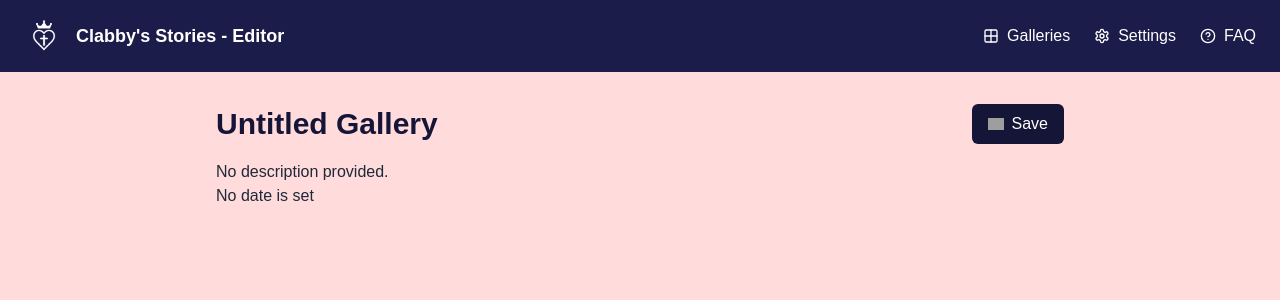
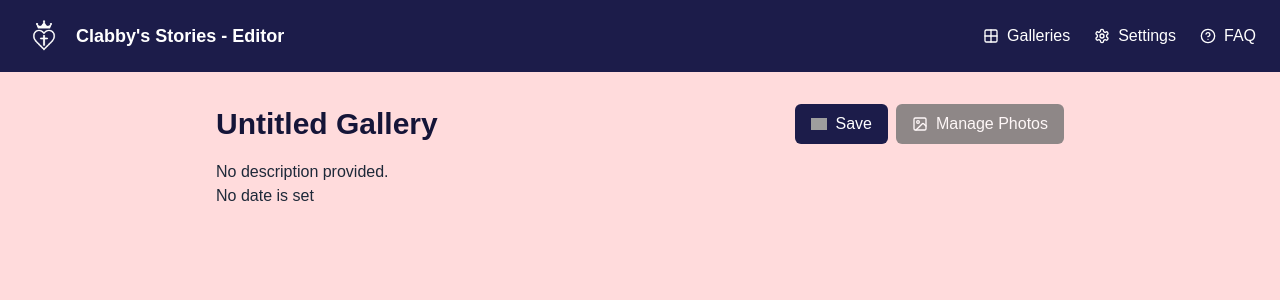
Before and after one commit to davinaleong/proj-clabbys-stories-web-app, a Next.js app: page /editor/create in a window 1280 px wide. Shown: the top 300 px of the page. Built offline with nearby package versions, Linux system fonts and the light colour scheme; no server answers; grey boxes are pictures that could not be loaded; a web font is replaced by a local one.

Commit message:
Minor changes to the save button

```diff
--- a/src/app/editor/[id]/page.jsx
+++ b/src/app/editor/[id]/page.jsx
@@ -272,13 +272,14 @@ export default function UpdateGalleryPage() {
           {editedTitle}
         </h1>
 
+        <div className="flex gap-2">
           <button
             onClick={handleSave}
             disabled={saving}
-          className={`flex gap-2 items-center px-4 py-2 rounded-md transition ${
+            className={`flex gap-2 items-center px-4 py-2 rounded-md  text-white transition ${
               saving
                 ? "bg-carbon-blue-500 opacity-80 cursor-not-allowed"
-              : "bg-carbon-blue-700 hover:bg-carbon-blue-500 text-white"
+                : "bg-carbon-blue-500 hover:bg-carbon-blue-700"
             }`}
           >
             {saving ? (
@@ -294,11 +295,21 @@ export default function UpdateGalleryPage() {
               </>
             ) : (
               <>
-              <Image src={checkIcon} alt="Check Icon" width={16} height={16} />
+                <Image
+                  src={checkIcon}
+                  alt="Check Icon"
+                  width={16}
+                  height={16}
+                />
                 Save
               </>
             )}
           </button>
+          <button className="flex gap-2 items-center px-4 py-2 rounded-md transition bg-neutral-500 hover:bg-neutral-500 text-white opacity-80 cursor-not-allowed">
+            <Image src={imageIcon} alt="Image Icon" width={16} height={16} />
+            Manage Photos
+          </button>
+        </div>
       </header>
 
       {/* ✅ Editable Fields */}
--- a/src/app/editor/create/page.jsx
+++ b/src/app/editor/create/page.jsx
@@ -4,7 +4,8 @@ import Image from "next/image"
 import { useRouter } from "next/navigation" // ✅ import router
 import { useState, useRef } from "react"
 import checkIcon from "./../../assets/icons/check.svg"
-import iconLoaderWhite from "./../../assets/icons/loader-circle-w.svg"
+import loaderIcon from "./../../assets/icons/loader-circle-w.svg"
+import imageIcon from "./../../assets/icons/image.svg"
 import Toast from "./../../components/Toast"
 import DatePicker from "./../../components/DatePicker"
 
@@ -116,11 +117,12 @@ export default function CreateGalleryPage() {
           {title}
         </h1>
 
+        <div className="flex gap-2">
           <button
-          className={`flex gap-2 items-center px-4 py-2 rounded-md transition ${
+            className={`flex gap-2 items-center px-4 py-2 text-white rounded-md transition ${
               saving
                 ? "bg-carbon-blue-500 opacity-80 cursor-not-allowed"
-              : "bg-carbon-blue-700 hover:bg-carbon-blue-500 text-white"
+                : "bg-carbon-blue-500 hover:bg-carbon-blue-700"
             }`}
             onClick={handleCreate}
             disabled={saving}
@@ -128,7 +130,7 @@ export default function CreateGalleryPage() {
             {saving ? (
               <>
                 <Image
-                src={iconLoaderWhite}
+                  src={loaderIcon}
                   alt="Saving..."
                   width={18}
                   height={18}
@@ -138,11 +140,21 @@ export default function CreateGalleryPage() {
               </>
             ) : (
               <>
-              <Image src={checkIcon} alt="Check Icon" width={16} height={16} />
+                <Image
+                  src={checkIcon}
+                  alt="Check Icon"
+                  width={16}
+                  height={16}
+                />
                 Save
               </>
             )}
           </button>
+          <button className="flex gap-2 items-center px-4 py-2 rounded-md transition bg-neutral-500 hover:bg-neutral-500 text-white opacity-80 cursor-not-allowed">
+            <Image src={imageIcon} alt="Image Icon" width={16} height={16} />
+            Manage Photos
+          </button>
+        </div>
       </header>
 
       {/* ✅ Description */}
```
Lines whose indentation alone changed are shown as unchanged.
